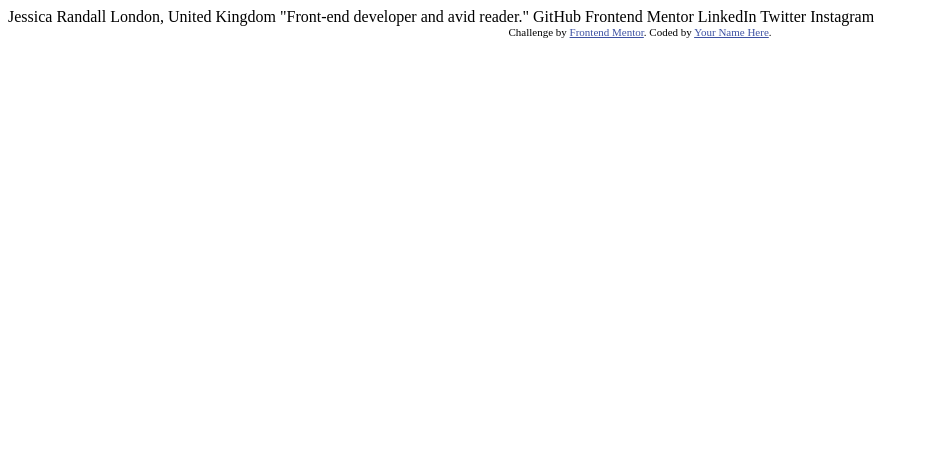
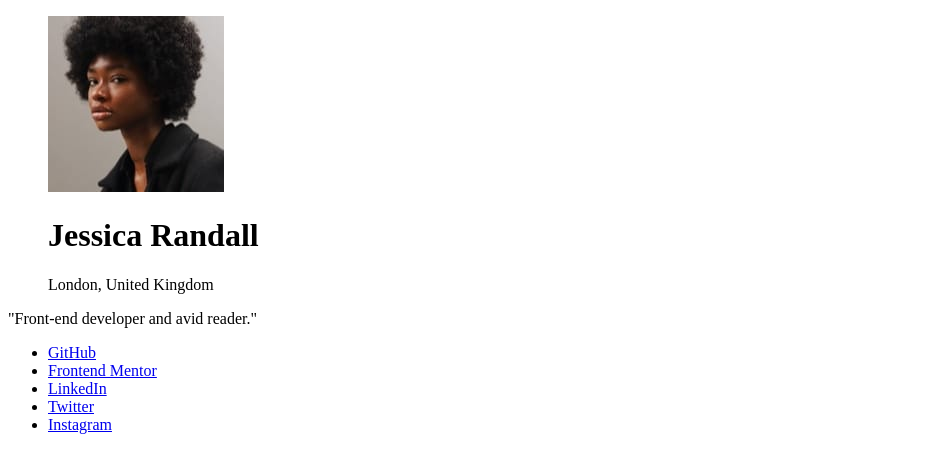
Before and after one commit to juanpb96/FEM_LP_social-links-profile, a plain HTML site: page index.html in a window 1280 px wide. Shown: the whole page, without its empty margins (0-929 px from the left). Drawn offline with Linux system fonts and the light colour scheme.

Commit message:
Add semantic HTML structure for profile card
Wraps content in main/figure/nav with accessible alt text and
aria-label for the social links list.

```diff
--- a/index.html
+++ b/index.html
@@ -1,34 +1,43 @@
-<!DOCTYPE html>
+<!doctype html>
 <html lang="en">
-<head>
-  <meta charset="UTF-8">
-  <meta name="viewport" content="width=device-width, initial-scale=1.0"> <!-- displays site properly based on user's device -->
+  <head>
+    <meta charset="UTF-8" />
+    <meta name="viewport" content="width=device-width, initial-scale=1.0" />
+    <!-- displays site properly based on user's device -->
 
-  <link rel="icon" type="image/png" sizes="32x32" href="./assets/images/favicon-32x32.png">
+    <link
+      rel="icon"
+      type="image/png"
+      sizes="32x32"
+      href="./assets/images/favicon-32x32.png"
+    />
 
-  <title>Frontend Mentor | Social links profile</title>
+    <title>Frontend Mentor | Social links profile</title>
+  </head>
+  <body>
+    <main>
+      <figure>
+        <img
+          src="./assets/images/avatar-jessica.jpeg"
+          alt="Jessica Randall"
+        />
+        <figcaption>
+          <h1>Jessica Randall</h1>
+          <p>London, United Kingdom</p>
+        </figcaption>
+      </figure>
 
-  <!-- Feel free to remove these styles or customise in your own stylesheet 👍 -->
-  <style>
-    .attribution { font-size: 0.6875rem; text-align: center; }
-    .attribution a { color: hsl(228, 45%, 44%); }
-  </style>
-</head>
-<body>
+      <p>"Front-end developer and avid reader."</p>
 
-  Jessica Randall
-  London, United Kingdom
-  "Front-end developer and avid reader."
-
-  GitHub
-  Frontend Mentor
-  LinkedIn
-  Twitter
-  Instagram
-
-  <footer class="attribution">
-    Challenge by <a href="https://www.frontendmentor.io?ref=challenge">Frontend Mentor</a>.
-    Coded by <a href="#">Your Name Here</a>.
-  </footer>
-</body>
+      <nav aria-label="Jessica's social links">
+        <ul>
+          <li><a href="http://">GitHub</a></li>
+          <li><a href="http://">Frontend Mentor</a></li>
+          <li><a href="http://">LinkedIn</a></li>
+          <li><a href="http://">Twitter</a></li>
+          <li><a href="http://">Instagram</a></li>
+        </ul>
+      </nav>
+    </main>
+  </body>
 </html>
```
